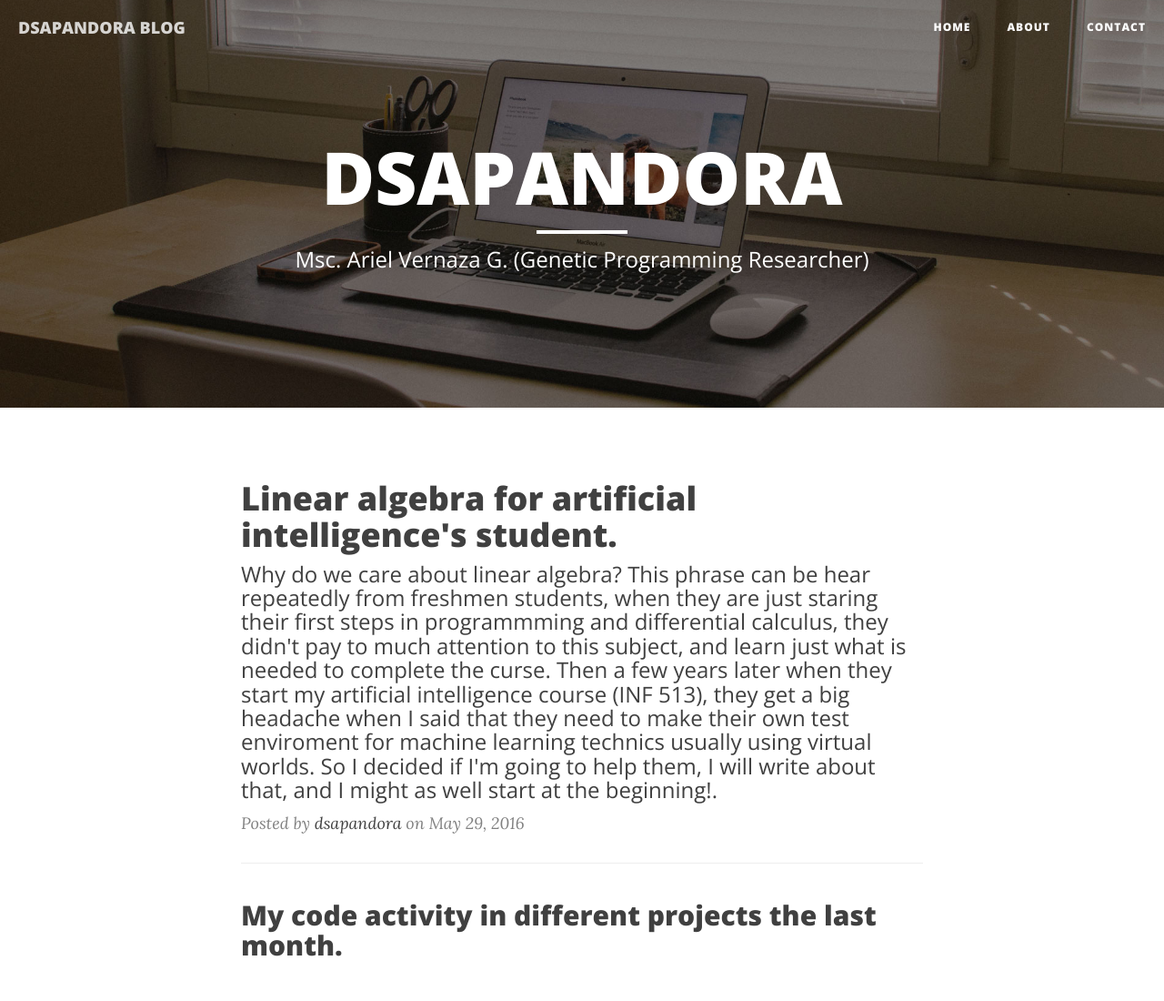
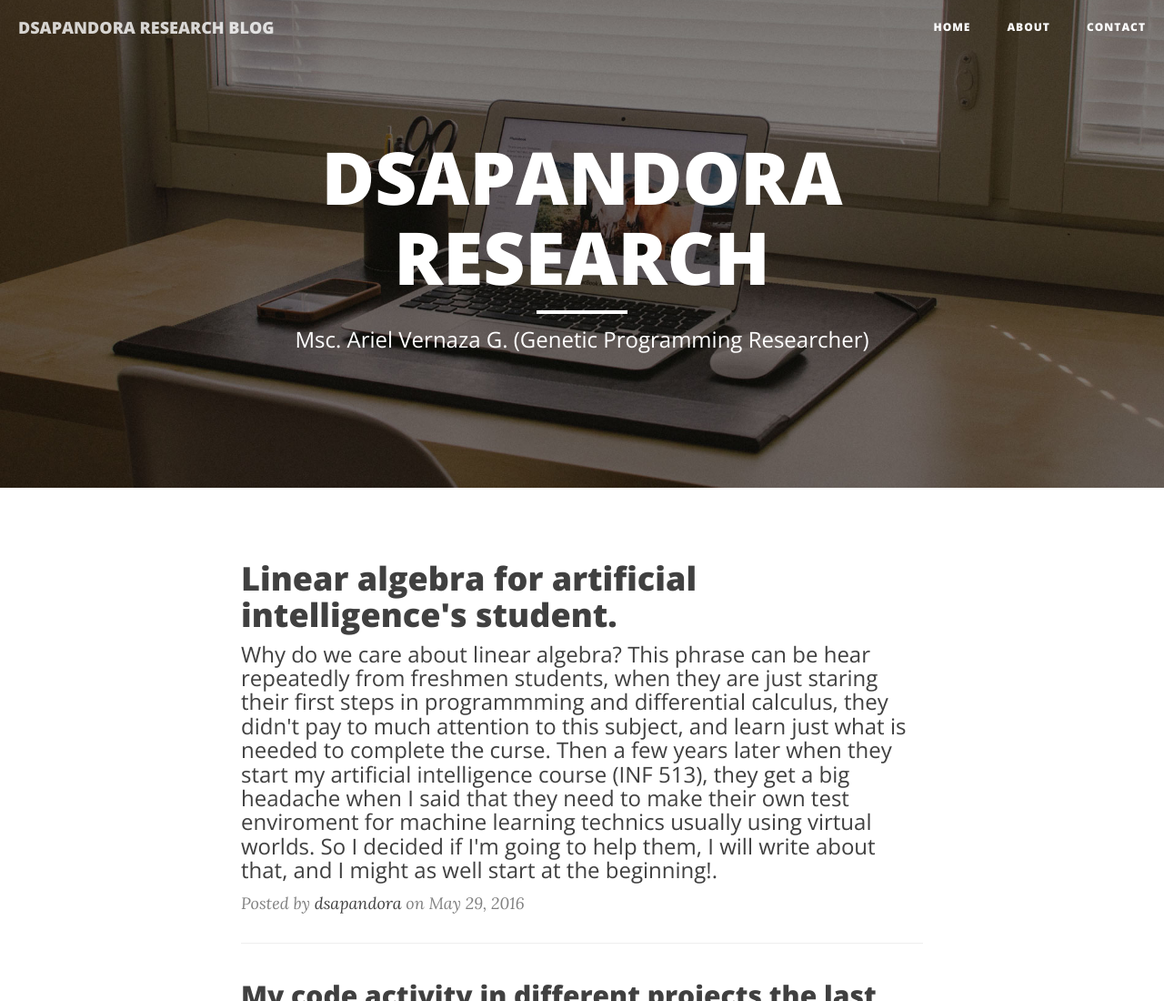
Before and after one commit to dsapandora/dsapandora.github.io, a plain HTML site: page index.html in a window 1280 px wide. Shown: the top 1100 px of the page at 91% size. Drawn offline with nearby package versions, Linux system fonts and the light colour scheme; no server answers; grey boxes are pictures that could not be loaded.

```diff
--- a/index.html
+++ b/index.html
@@ -53,7 +53,7 @@
                     <span class="icon-bar"></span>
                     <span class="icon-bar"></span>
                 </button>
-                <a class="navbar-brand" href="index.html">DSAPANDORA BLOG</a>
+                <a class="navbar-brand" href="index.html">DSAPANDORA RESEARCH BLOG</a>
             </div>
 
             <!-- Collect the nav links, forms, and other content for toggling -->
@@ -82,7 +82,7 @@
             <div class="row">
                 <div class="col-lg-8 col-lg-offset-2 col-md-10 col-md-offset-1">
                     <div class="site-heading">
-                        <h1>DSAPANDORA</h1>
+                        <h1>DSAPANDORA RESEARCH</h1>
                         <hr class="small">
                         <span class="subheading">Msc. Ariel Vernaza G. (Genetic Programming Researcher)</span>
                     </div>
```
